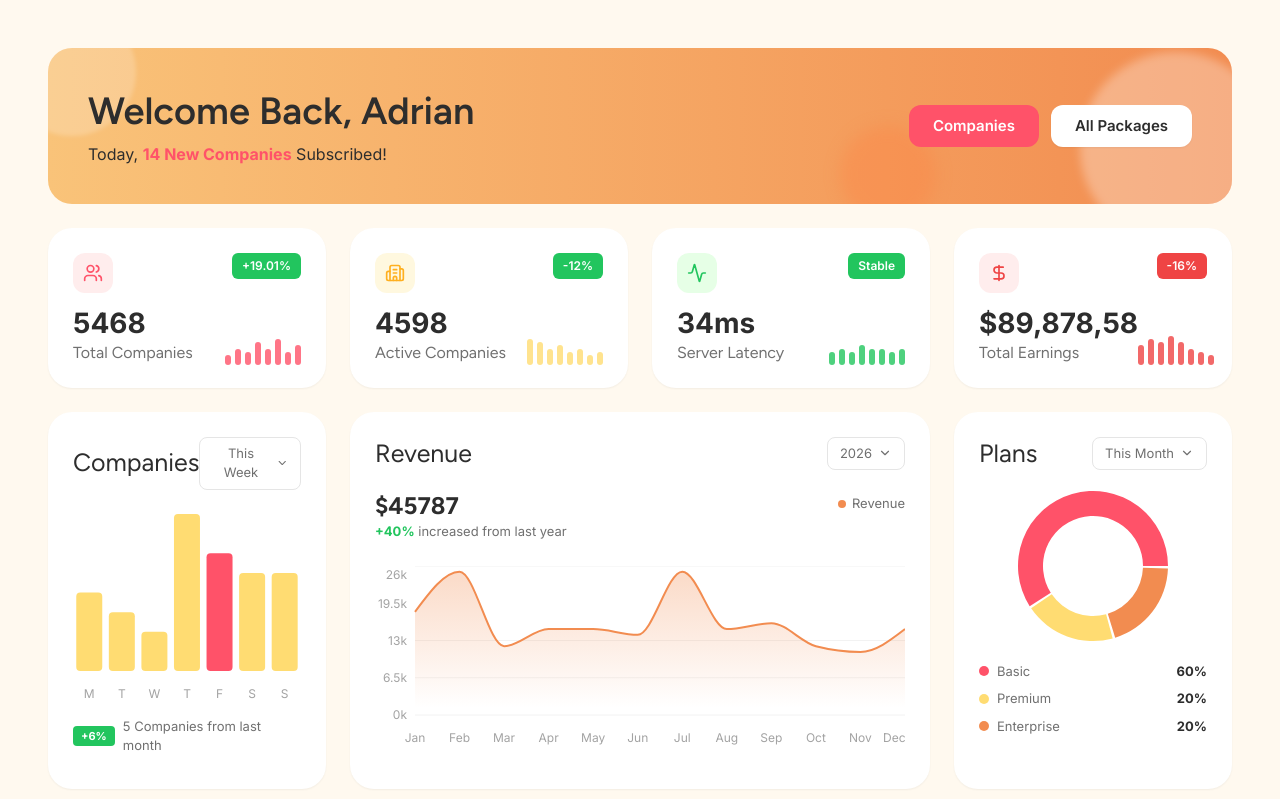
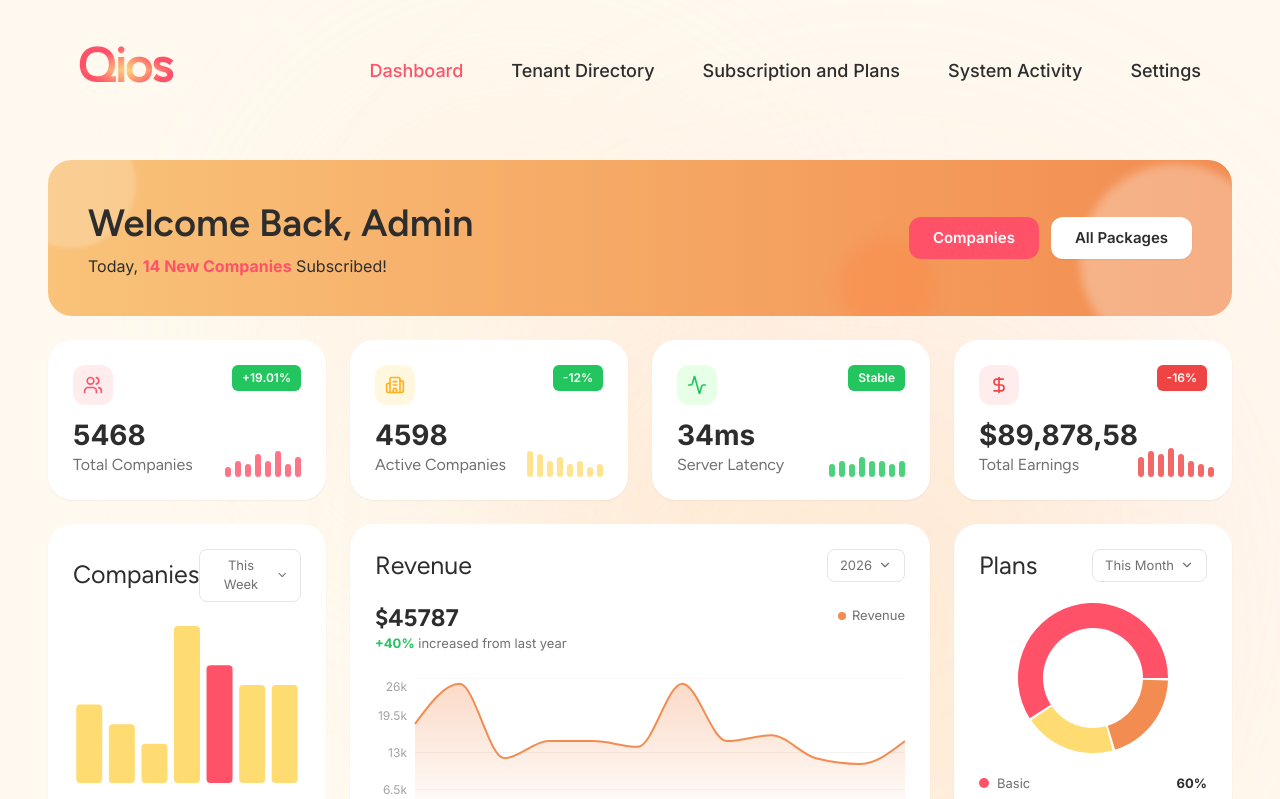
Before and after one commit to ShanRaboy11/Qios, a Next.js app: page /admin/dashboard in a window 1280 px wide. Shown: the top 799 px of the page. Built offline with nearby package versions, Linux system fonts and the light colour scheme.

Commit message:
style:admin header - Macatual

```diff
--- a/src/app/(admin)/admin/dashboard/page.tsx
+++ b/src/app/(admin)/admin/dashboard/page.tsx
@@ -7,14 +7,23 @@ import { AdminChartsSection } from "@/components/organisms/AdminChartsSection";
 import { AdminListsSection } from "@/components/organisms/AdminListsSection";
 import TenantManagement from "@/components/organisms/TenantManagement";
 import { SystemActivity } from "@/components/organisms/SystemActivity";
+import { Footer } from "@/components/organisms/footer";
+import { Navbar } from "@/components/organisms/navbar";
 
 import { motion, AnimatePresence } from "framer-motion";
 
-type ViewState = "dashboard" | "tenant" | "system_activity";
+type ViewState =
+  | "dashboard"
+  | "tenant"
+  | "system_activity"
+  | "subscription"
+  | "settings";
 
 export default function AdminDashboardPage() {
   const [currentView, setCurrentView] = useState<ViewState>("dashboard");
-  const [initialTenantFilter, setInitialTenantFilter] = useState<string | undefined>();
+  const [initialTenantFilter, setInitialTenantFilter] = useState<
+    string | undefined
+  >();
   const [isTransitioning, setIsTransitioning] = useState(false);
 
   const handleNavigation = (view: ViewState, tenantFilter?: string) => {
@@ -31,13 +40,64 @@ export default function AdminDashboardPage() {
   };
 
   return (
-    <div className="min-h-screen bg-[#FFF9EF] p-4 md:p-8 lg:p-12 overflow-x-hidden">
-      <div className="max-w-[1440px] mx-auto flex flex-col">
-        <AdminDashboardHeader
-          onCompaniesClick={() => handleNavigation(currentView === "dashboard" ? "tenant" : "dashboard")}
-          isCompaniesActive={currentView !== "dashboard"}
+    <div className="min-h-screen bg-bg-primary overflow-x-hidden relative">
+      {/* Background Moving Blobs */}
+      <div className="fixed inset-0 pointer-events-none overflow-hidden z-0">
+        <motion.div
+          animate={{
+            x: [0, 100, -50, 0],
+            y: [0, -100, 50, 0],
+            scale: [1, 1.2, 0.8, 1],
+          }}
+          transition={{
+            duration: 60,
+            repeat: Infinity,
+            repeatType: "reverse",
+            ease: "easeInOut",
+          }}
+          className="absolute top-[10%] left-[20%] w-[500px] h-[500px] bg-[#FFE5BE] rounded-full mix-blend-multiply filter blur-[80px] opacity-15"
         />
+        <motion.div
+          animate={{
+            x: [0, -120, 80, 0],
+            y: [0, 80, -120, 0],
+            scale: [1, 0.8, 1.2, 1],
+          }}
+          transition={{
+            duration: 75,
+            repeat: Infinity,
+            repeatType: "reverse",
+            ease: "easeInOut",
+          }}
+          className="absolute top-[40%] right-[10%] w-[600px] h-[600px] bg-[#FFDF96] rounded-full mix-blend-multiply filter blur-[100px] opacity-20"
+        />
+        <motion.div
+          animate={{
+            x: [0, 150, -100, 0],
+            y: [0, 100, -150, 0],
+            scale: [1, 1.3, 0.9, 1],
+          }}
+          transition={{
+            duration: 66,
+            repeat: Infinity,
+            repeatType: "reverse",
+            ease: "easeInOut",
+          }}
+          className="absolute bottom-[-10%] left-[40%] w-[700px] h-[700px] bg-[#FFBDC6] rounded-full mix-blend-multiply filter blur-[120px] opacity-15"
+        />
+      </div>
 
+      <div className="absolute top-8 left-1/2 -translate-x-1/2 w-full flex justify-center z-[100]">
+        <div className="w-full">
+          <Navbar
+            variant="transparent"
+            type="admin"
+            activeView={currentView}
+            onNavigate={(view) => handleNavigation(view as ViewState)}
+          />
+        </div>
+      </div>
+      <div className="max-w-[1440px] mx-auto flex flex-col p-4 md:p-8 lg:p-12 mt-28 relative z-[100]">
         <AnimatePresence mode="wait">
           {isTransitioning ? (
             <motion.div
@@ -50,8 +110,11 @@ export default function AdminDashboardPage() {
             >
               {/* Top Row Skeleton */}
               <div className="grid grid-cols-1 sm:grid-cols-2 lg:grid-cols-4 gap-4 md:gap-6">
-                {[1, 2, 3, 4].map(i => (
-                  <div key={i} className="h-[120px] bg-white border border-gray-100 shadow-sm rounded-[24px] animate-pulse" />
+                {[1, 2, 3, 4].map((i) => (
+                  <div
+                    key={i}
+                    className="h-[120px] bg-white border border-gray-100 shadow-sm rounded-[24px] animate-pulse"
+                  />
                 ))}
               </div>
 
@@ -60,8 +123,11 @@ export default function AdminDashboardPage() {
 
               {/* Bottom Row Skeleton */}
               <div className="grid grid-cols-1 lg:grid-cols-3 gap-4 md:gap-6">
-                {[1, 2, 3].map(i => (
-                  <div key={i} className="h-[250px] bg-white border border-gray-100 shadow-sm rounded-[24px] animate-pulse" />
+                {[1, 2, 3].map((i) => (
+                  <div
+                    key={i}
+                    className="h-[250px] bg-white border border-gray-100 shadow-sm rounded-[24px] animate-pulse"
+                  />
                 ))}
               </div>
             </motion.div>
@@ -73,11 +139,21 @@ export default function AdminDashboardPage() {
               exit={{ opacity: 0, y: -20 }}
               transition={{ duration: 0.3, ease: "easeInOut" }}
             >
+              <AdminDashboardHeader
+                onCompaniesClick={() =>
+                  handleNavigation(
+                    currentView === "dashboard" ? "tenant" : "dashboard",
+                  )
+                }
+                isCompaniesActive={currentView !== "dashboard"}
+              />
               <AdminMetricsRow />
               <AdminChartsSection />
               <AdminListsSection
                 onViewSystemActivity={() => handleNavigation("system_activity")}
-                onViewPendingTenants={() => handleNavigation("tenant", "Pending")}
+                onViewPendingTenants={() =>
+                  handleNavigation("tenant", "Pending")
+                }
               />
             </motion.div>
           ) : currentView === "system_activity" ? (
@@ -89,7 +165,63 @@ export default function AdminDashboardPage() {
               transition={{ duration: 0.3, ease: "easeInOut" }}
               className="mt-4"
             >
-               <SystemActivity />
+              <div className="flex flex-col md:flex-row md:items-center justify-between gap-4 mb-8">
+                <div>
+                  <span className="h1 text-text-primary">System Activity</span>
+                  <p className="h4 text-text-secondary mt-2">
+                    Monitor all actions and events across your system.
+                  </p>
+                </div>
+              </div>
+              <SystemActivity />
+            </motion.div>
+          ) : currentView === "subscription" ? (
+            <motion.div
+              key="subscription"
+              initial={{ opacity: 0, y: 20 }}
+              animate={{ opacity: 1, y: 0 }}
+              exit={{ opacity: 0, y: -20 }}
+              transition={{ duration: 0.3, ease: "easeInOut" }}
+              className="mt-4"
+            >
+              <div className="flex flex-col md:flex-row md:items-center justify-between gap-4 mb-8">
+                <div>
+                  <span className="h1 text-text-primary">
+                    Subscription and Plans
+                  </span>
+                  <p className="h4 text-text-secondary mt-2">
+                    Manage billing, plans, and subscriptions.
+                  </p>
+                </div>
+              </div>
+              <div className="flex items-center justify-center h-[400px] bg-white rounded-[24px] shadow-sm">
+                <h2 className="text-2xl font-bold text-text-primary">
+                  Coming Soon
+                </h2>
+              </div>
+            </motion.div>
+          ) : currentView === "settings" ? (
+            <motion.div
+              key="settings"
+              initial={{ opacity: 0, y: 20 }}
+              animate={{ opacity: 1, y: 0 }}
+              exit={{ opacity: 0, y: -20 }}
+              transition={{ duration: 0.3, ease: "easeInOut" }}
+              className="mt-4"
+            >
+              <div className="flex flex-col md:flex-row md:items-center justify-between gap-4 mb-8">
+                <div>
+                  <span className="h1 text-text-primary">Settings</span>
+                  <p className="h4 text-text-secondary mt-2">
+                    Configure system preferences and administrator settings.
+                  </p>
+                </div>
+              </div>
+              <div className="flex items-center justify-center h-[400px] bg-white rounded-[24px] shadow-sm">
+                <h2 className="text-2xl font-bold text-text-primary">
+                  Coming Soon
+                </h2>
+              </div>
             </motion.div>
           ) : (
             <motion.div
@@ -100,6 +232,14 @@ export default function AdminDashboardPage() {
               transition={{ duration: 0.3, ease: "easeInOut" }}
               className="mt-4"
             >
+              <div className="flex flex-col md:flex-row md:items-center justify-between gap-4 mb-8">
+                <div>
+                  <span className="h1 text-text-primary">Tenant Directory</span>
+                  <p className="h4 text-text-secondary mt-2">
+                    Manage all registered tenants and their statuses.
+                  </p>
+                </div>
+              </div>
               <TenantManagement initialStatusFilter={initialTenantFilter} />
             </motion.div>
           )}
--- a/src/components/molecules/AdminKPICard.tsx
+++ b/src/components/molecules/AdminKPICard.tsx
@@ -76,7 +76,7 @@ export const AdminKPICard = ({
         </div>
 
         {/* Mini Bar Chart */}
-        <div className="flex items-end gap-1 h-8">
+        <div className="hidden md:flex items-end gap-1 h-8">
           {chartData.map((height, i) => (
             <div
               key={i}
--- a/src/components/organisms/AdminDashboardHeader.tsx
+++ b/src/components/organisms/AdminDashboardHeader.tsx
@@ -21,7 +21,7 @@ export const AdminDashboardHeader = ({
         {/* Text Section */}
         <div>
           <h1 className="h2 text-text-primary leading-tight mb-2">
-            Welcome Back, Adrian
+            Welcome Back, Admin
           </h1>
           <p className="b1 text-text-primary">
             Today,{" "}
@@ -38,7 +38,7 @@ export const AdminDashboardHeader = ({
               "px-6 py-2.5 rounded-[12px] font-semibold text-[15px] transition-colors",
               isCompaniesActive
                 ? "bg-white text-[#FF5269]"
-                : "bg-[#FF5269] text-white hover:bg-[#FF3B55]"
+                : "bg-[#FF5269] text-white hover:bg-[#FF3B55]",
             )}
           >
             {isCompaniesActive ? "Back to Dashboard" : "Companies"}
--- a/src/components/organisms/AdminMetricsRow.tsx
+++ b/src/components/organisms/AdminMetricsRow.tsx
@@ -4,7 +4,7 @@ import { Users, Building2, Activity, DollarSign } from "lucide-react";
 
 export const AdminMetricsRow = () => {
   return (
-    <div className="grid grid-cols-1 md:grid-cols-2 lg:grid-cols-4 gap-4 md:gap-6 mb-6">
+    <div className="grid grid-cols-2 md:grid-cols-2 lg:grid-cols-4 gap-4 md:gap-6 mb-6">
       <AdminKPICard
         title="Total Companies"
         value="5468"
--- a/src/components/organisms/navbar.tsx
+++ b/src/components/organisms/navbar.tsx
@@ -7,10 +7,19 @@ import { ArrowRight, Menu, X } from "lucide-react";
 
 interface NavbarProps {
   variant?: "filled" | "transparent";
+  type?: "default" | "admin";
+  activeView?: string;
+  onNavigate?: (view: string) => void;
   className?: string;
 }
 
-export const Navbar = ({ variant = "filled", className }: NavbarProps) => {
+export const Navbar = ({
+  variant = "filled",
+  type = "default",
+  activeView,
+  onNavigate,
+  className,
+}: NavbarProps) => {
   const [isOpen, setIsOpen] = useState(false);
   const navRef = useRef<HTMLElement>(null);
 
@@ -30,6 +39,22 @@ export const Navbar = ({ variant = "filled", className }: NavbarProps) => {
       document.removeEventListener("mousedown", handleClickOutside);
     };
   }, [isOpen]);
+
+  const defaultLinks = [
+    { label: "Home", href: "#home", id: "home" },
+    { label: "Services", href: "#services", id: "services" },
+    { label: "Contact", href: "#contact", id: "contact" },
+  ];
+
+  const adminLinks = [
+    { label: "Dashboard", href: "#", id: "dashboard" },
+    { label: "Tenant Directory", href: "#", id: "tenant" },
+    { label: "Subscription and Plans", href: "#", id: "subscription" },
+    { label: "System Activity", href: "#", id: "system_activity" },
+    { label: "Settings", href: "#", id: "settings" },
+  ];
+
+  const links = type === "admin" ? adminLinks : defaultLinks;
 
   return (
     <nav
@@ -73,25 +98,29 @@ export const Navbar = ({ variant = "filled", className }: NavbarProps) => {
           "gap-x-6 lg:gap-x-12",
         )}
       >
+        {links.map((link) => (
           <a
-          href="#home"
-          className="text-brand-accent font-inter font-medium text-[18px] shrink-0 transition-colors"
+            key={link.id}
+            href={link.href}
+            onClick={(e) => {
+              if (type === "admin") {
+                e.preventDefault();
+                onNavigate?.(link.id);
+              }
+            }}
+            className={cn(
+              "transition-colors font-inter font-medium text-[18px] shrink-0",
+              (type === "admin" && activeView === link.id) ||
+                (type === "default" && link.id === "home")
+                ? "text-brand-accent"
+                : "text-text-primary hover:text-brand-accent"
+            )}
           >
-          Home
+            {link.label}
           </a>
-        <a
-          href="#services"
-          className="text-text-primary hover:text-brand-accent transition-colors font-inter font-medium text-[18px] shrink-0"
-        >
-          Services
-        </a>
-        <a
-          href="#contact"
-          className="text-text-primary hover:text-brand-accent transition-colors font-inter font-medium text-[18px] shrink-0"
-        >
-          Contact
-        </a>
+        ))}
 
+        {type !== "admin" && (
           <div className="shrink-0">
             <Button
               variant="accent"
@@ -102,6 +131,7 @@ export const Navbar = ({ variant = "filled", className }: NavbarProps) => {
               Get Started
             </Button>
           </div>
+        )}
       </div>
 
       <div className="md:hidden flex items-center relative">
@@ -134,27 +164,29 @@ export const Navbar = ({ variant = "filled", className }: NavbarProps) => {
             : "opacity-0 scale-y-95 invisible pointer-events-none",
         )}
       >
+        {links.map((link) => (
           <a
-          href="#home"
-          onClick={() => setIsOpen(false)}
-          className="text-brand-accent font-inter font-medium text-[18px] transition-colors active:opacity-70"
+            key={link.id}
+            href={link.href}
+            onClick={(e) => {
+              if (type === "admin") {
+                e.preventDefault();
+                onNavigate?.(link.id);
+              }
+              setIsOpen(false);
+            }}
+            className={cn(
+              "transition-colors font-inter font-medium text-[18px] active:opacity-70",
+              (type === "admin" && activeView === link.id) ||
+                (type === "default" && link.id === "home")
+                ? "text-brand-accent"
+                : "text-text-primary hover:text-brand-accent active:text-brand-accent"
+            )}
           >
-          Home
+            {link.label}
           </a>
-        <a
-          href="#services"
-          onClick={() => setIsOpen(false)}
-          className="text-text-primary hover:text-brand-accent active:text-brand-accent transition-colors font-inter font-medium text-[18px]"
-        >
-          Services
-        </a>
-        <a
-          href="#contact"
-          onClick={() => setIsOpen(false)}
-          className="text-text-primary hover:text-brand-accent active:text-brand-accent transition-colors font-inter font-medium text-[18px]"
-        >
-          Contact
-        </a>
+        ))}
+        {type !== "admin" && (
           <div className="pt-2">
             <Button
               variant="accent"
@@ -165,6 +197,7 @@ export const Navbar = ({ variant = "filled", className }: NavbarProps) => {
               Get Started
             </Button>
           </div>
+        )}
       </div>
     </nav>
   );
```
Lines whose indentation alone changed are shown as unchanged.
